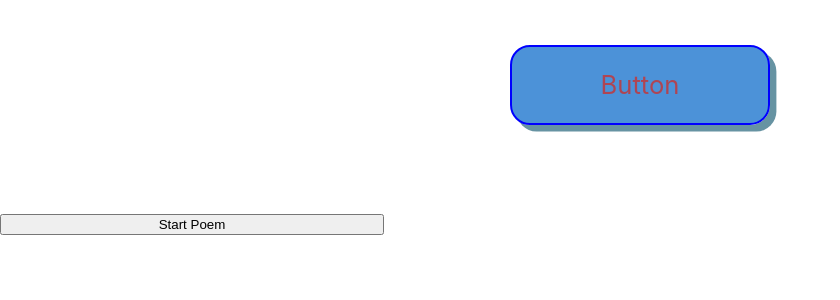
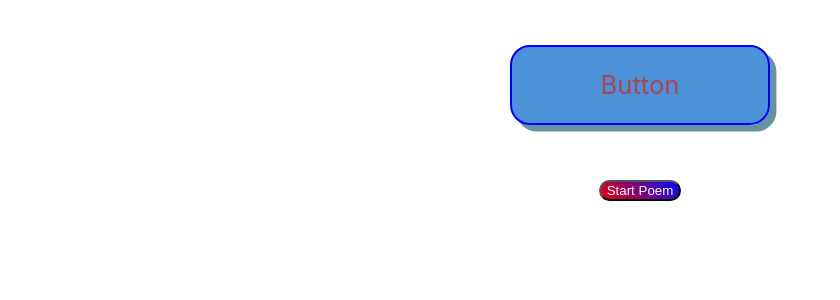
Before and after one commit to crazyapple48/christmas-card, a React (Create React App) app: page /poetrycard in a window 1280 px wide. Shown: the top 300 px of the page, without its empty margins (0-840 px from the left). Built offline with nearby package versions, Linux system fonts and the light colour scheme.

Commit message:
Style poem-button

```diff
--- a/src/App.css
+++ b/src/App.css
@@ -58,3 +58,17 @@ img {
   text-decoration: none;
   font-size: 2vw;
 }
+
+.poem-button {
+  grid-column: 2 / span 1;
+  justify-self: center;
+  margin-top: 20px;
+  background: rgb(241, 0, 0);
+  background: linear-gradient(
+    45deg,
+    rgba(241, 0, 0, 1) 0%,
+    rgba(0, 9, 255, 1) 100%
+  );
+  color: white;
+  border-radius: 20px;
+}
```
